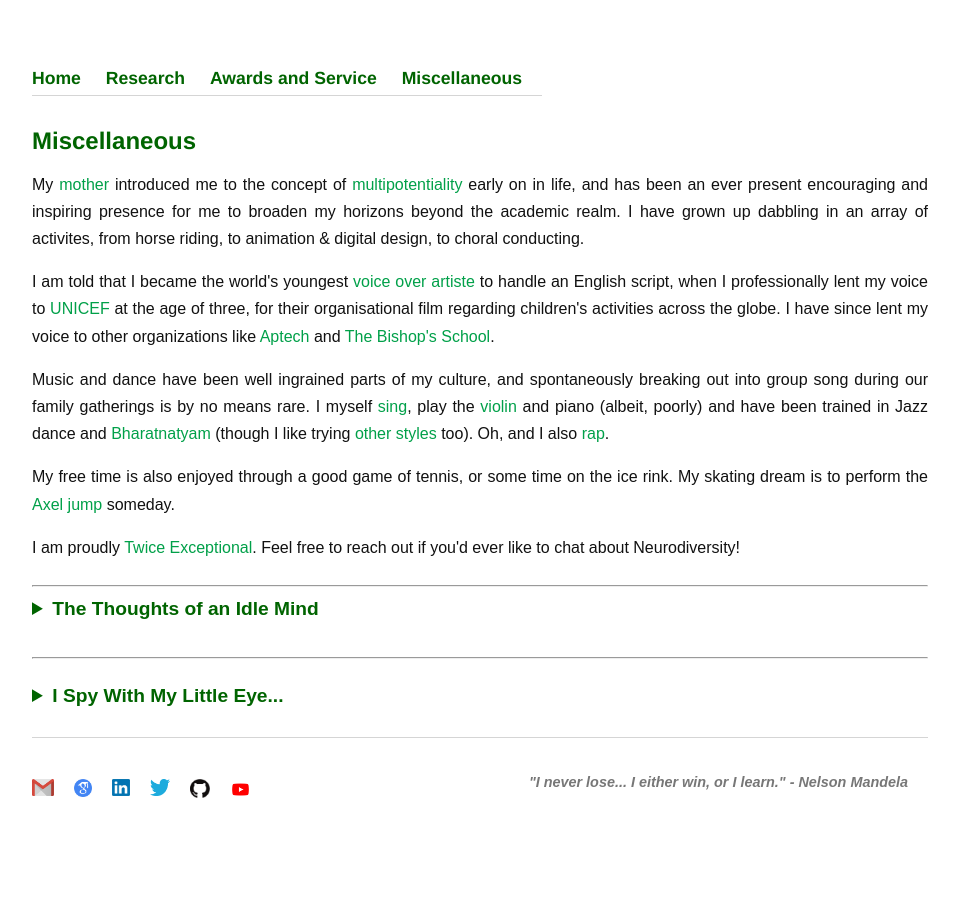
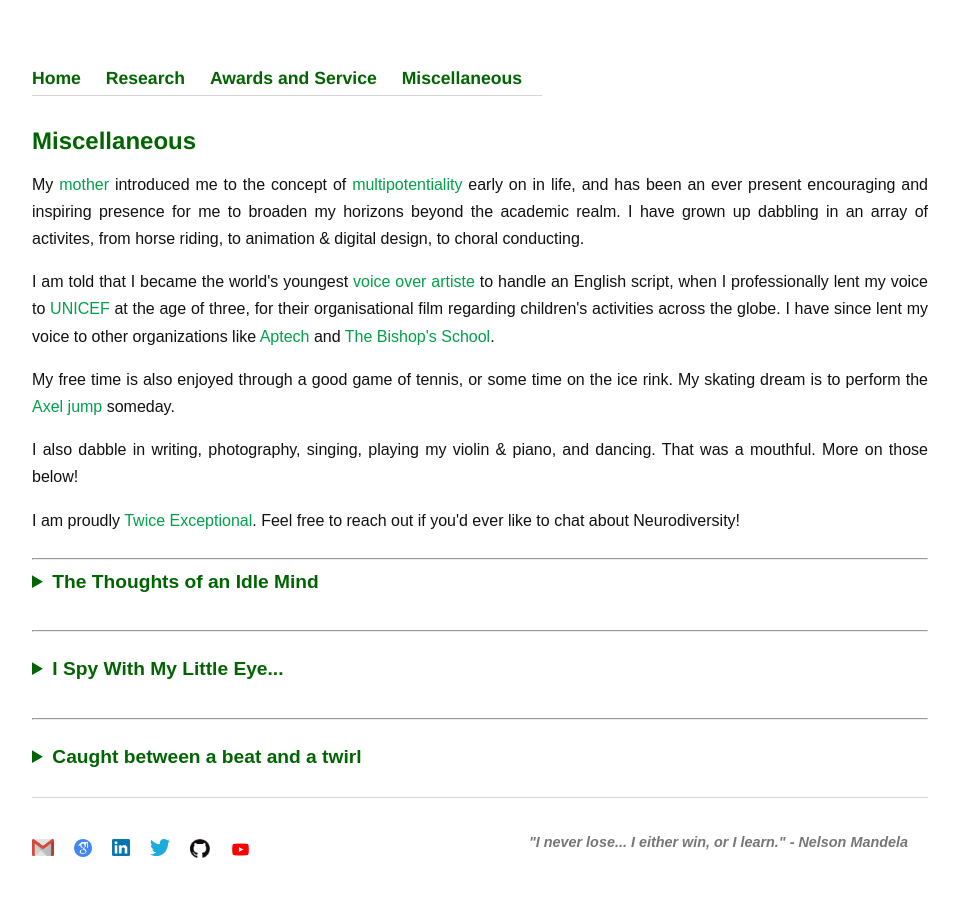
Before and after one commit to Uppaal/Uppaal.github.io, a Jekyll site: the page built from misc.html, in a window 1280 px wide. Shown: the top 897 px of the page, without its empty margins (160-1119 px from the left). Built offline with Jekyll 4.4.1, drawn with Linux system fonts in a browser that asks for light colours.

Commit message:
Restore and enhance music and dance section
Restored and updated content about music, dance, and personal interests.

```diff
--- a/misc.html
+++ b/misc.html
@@ -28,19 +28,22 @@ title: Miscellaneous
 
 	<!-- 	<p>I am also an amateur <a href="https://photos.app.goo.gl/PiG41MpMXXncb9Gb8">nature photographer</a>, and can never resist the opportunity to capture a nice shot.</p> -->
 
-	<p>Music and dance have been well ingrained parts of my culture, and spontaneously breaking out into group song during our family gatherings is by no means rare.
+	<!-- <p>Music and dance have been well ingrained parts of my culture, and spontaneously breaking out into group song during our family gatherings is by no means rare.
 		I myself <a href="https://youtu.be/G8lTmjKZn54?si=qT00jPxsurcrIlUm">sing</a>, play the
 		<a href="https://youtu.be/RgthcU7JfKw?si=tr1toHNP5jEht-xm">violin</a> and piano (albeit, poorly)
 		and have been trained in Jazz dance and <a href="https://en.wikipedia.org/wiki/Bharatanatyam">Bharatnatyam</a>
 		(though I like trying <a href="https://www.youtube.com/playlist?list=PL0tDCyQWFTPSx6fiOsRsXO-zX4ZiAfQmG">other styles</a> too).
-		Oh, and I also <a href="https://youtu.be/t_NBP-W0hgQ?si=EqzJYzcVQdc_i-2B">rap</a>. </p>
+		Oh, and I also <a href="https://youtu.be/t_NBP-W0hgQ?si=EqzJYzcVQdc_i-2B">rap</a>. </p> -->
 
 	<!-- 	<p>I love spending my free time reading anything under the sun, and I also enjoy writing short passages or stories based on my thoughts and experiences. <a href="https://drive.google.com/file/d/1Q_AR7Jp8Nrzmu6qxLRMfOBCWIDo3Btxu/view?usp=sharing">Here</a> is a sampling of some passing thoughts I have enjoyed penning down.</p> -->
 	<!-- 	<p>I love spending my free time reading anything under the sun, and I also enjoy writing short passages or stories based on my thoughts and experiences. See more below!</p> -->
 
 	<p>My free time is also enjoyed through a good game of tennis, or some time on the ice rink. My skating dream is to perform the <a href="https://en.wikipedia.org/wiki/Axel_jump">Axel jump</a> someday.</p>
 
+	<p>I also dabble in writing, photography, singing, playing my violin & piano, and dancing. That was a mouthful. More on those below!</p>
+
 	<p>I am proudly <a href="https://en.wikipedia.org/wiki/Twice_exceptional">Twice Exceptional</a>. Feel free to reach out if you'd ever like to chat about Neurodiversity!</p>
+
 	</div>
 
 <hr>
@@ -103,6 +106,25 @@ title: Miscellaneous
 </details>
 <br>
 
+<hr>
+<details>
+<summary style="font-size: 1.2em; font-weight: bold; color: #006400; align-items: center; padding-top:15px">Caught between a beat and a twirl</summary>
+	<p>Music and dance have been well ingrained parts of my culture, and spontaneously breaking out into group song during our family gatherings is by no means rare.
+		I myself <a href="https://youtu.be/G8lTmjKZn54?si=qT00jPxsurcrIlUm">sing</a>, play the
+		<a href="https://youtu.be/RgthcU7JfKw?si=tr1toHNP5jEht-xm">violin</a> and piano (albeit, poorly)
+		and have been trained in Jazz dance and <a href="https://en.wikipedia.org/wiki/Bharatanatyam">Bharatnatyam</a>
+		(though I like trying <a href="https://www.youtube.com/playlist?list=PL0tDCyQWFTPSx6fiOsRsXO-zX4ZiAfQmG">other styles</a> too).
+		Oh, and I also <a href="https://youtu.be/t_NBP-W0hgQ?si=EqzJYzcVQdc_i-2B">rap</a>. </p>
+
+
+	<iframe width="560" height="315" src="https://youtu.be/G8lTmjKZn54?si=cVt2_S3nmcwTyY0F"
+        title="YouTube video player" frameborder="0"
+        allow="accelerometer; autoplay; clipboard-write; encrypted-media; gyroscope; picture-in-picture"
+        allowfullscreen></iframe>
+
+</details>
+<br>
+
 </div>
 
 <!--
```
